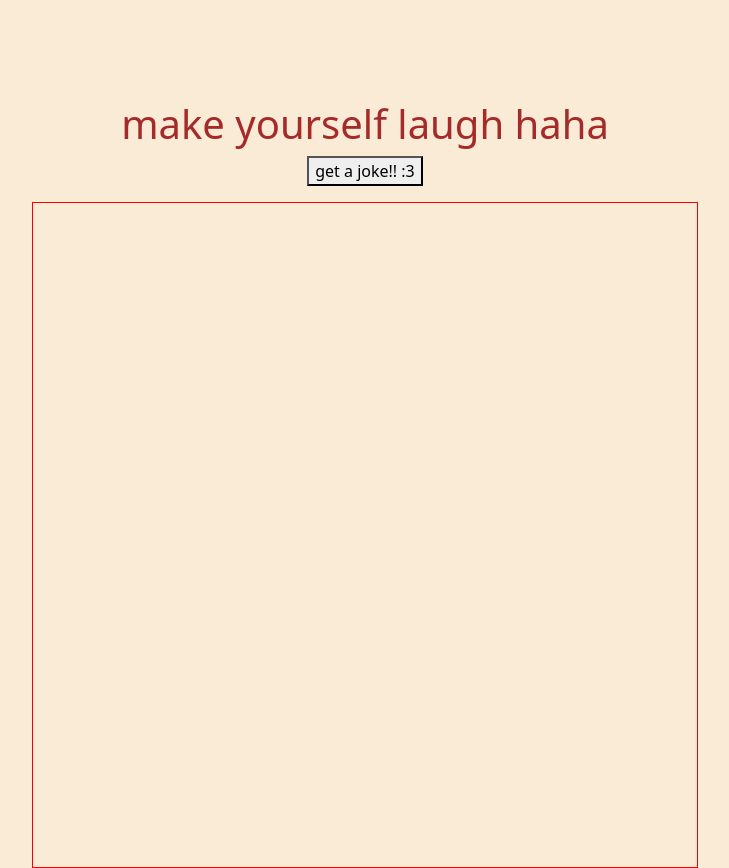
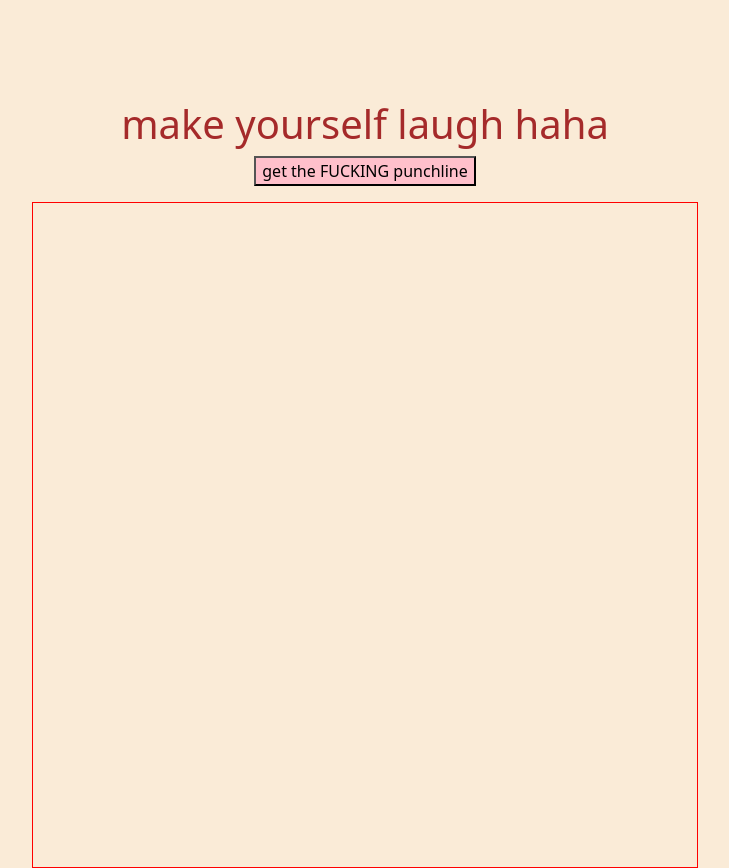
Before and after one commit to skeoswf/joke-generator, a website built with webpack: page public/index.html in a window 1280 px wide. Both pictures are taken after a click on the button "get a joke!! :3". Shown: the whole page, without its empty margins (275-1004 px from the left). Built offline with nearby package versions, Linux system fonts and the light colour scheme.

Commit message:
Change button text on toggle

```diff
--- a/public/index.html
+++ b/public/index.html
@@ -8,7 +8,7 @@
   </head>
   <body>
     <h1>make yourself laugh haha</h1>
-    <button class="initial-state">get a joke!! :3</button>
+    <button class="initial-state" id="joke-button">get a joke!! :3</button>
     <div id="joke-wrapper"></div>
   </body>
 </html>
--- a/public/main.js
+++ b/public/main.js
@@ -1,3 +1,14 @@
 // USE WITH FIREBASE AUTH
 import 'bootstrap'; // import bootstrap elements and js
 import '../styles/main.scss';
+
+const jokeButton = document.querySelector('#joke-button');
+
+jokeButton.addEventListener('click', () => {
+  jokeButton.classList.toggle('secondary-state');
+  if (jokeButton.classList.contains('secondary-state')) {
+    jokeButton.innerHTML = 'get the FUCKING punchline';
+  } else {
+    jokeButton.innerHTML = 'wanna hear anootherrrr funny jokeee :p';
+  }
+});
--- a/styles/main.scss
+++ b/styles/main.scss
@@ -15,3 +15,7 @@ body {
   margin: 2vh auto 0;
   text-align: center;
 }
+
+.secondary-state {
+  background-color: pink;
+}
```
